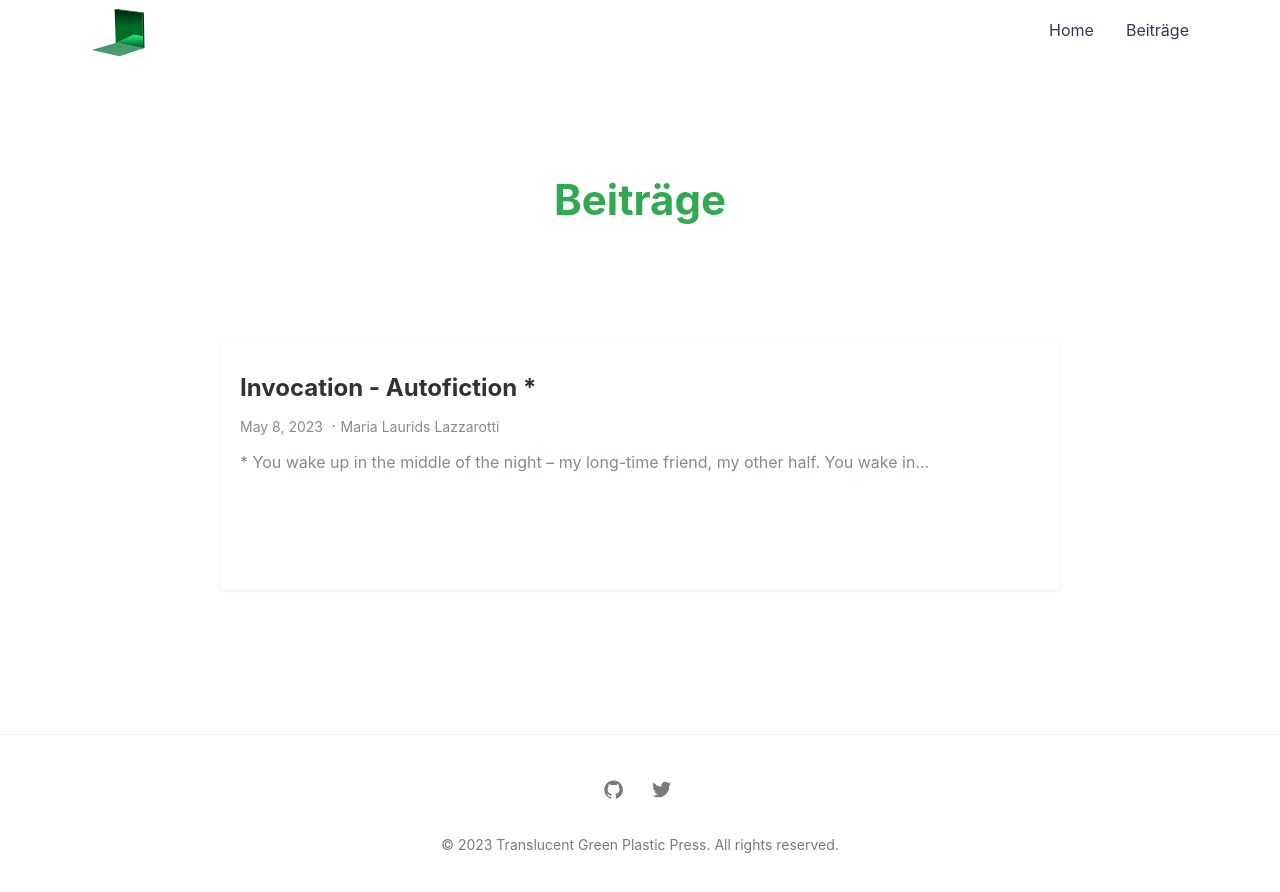
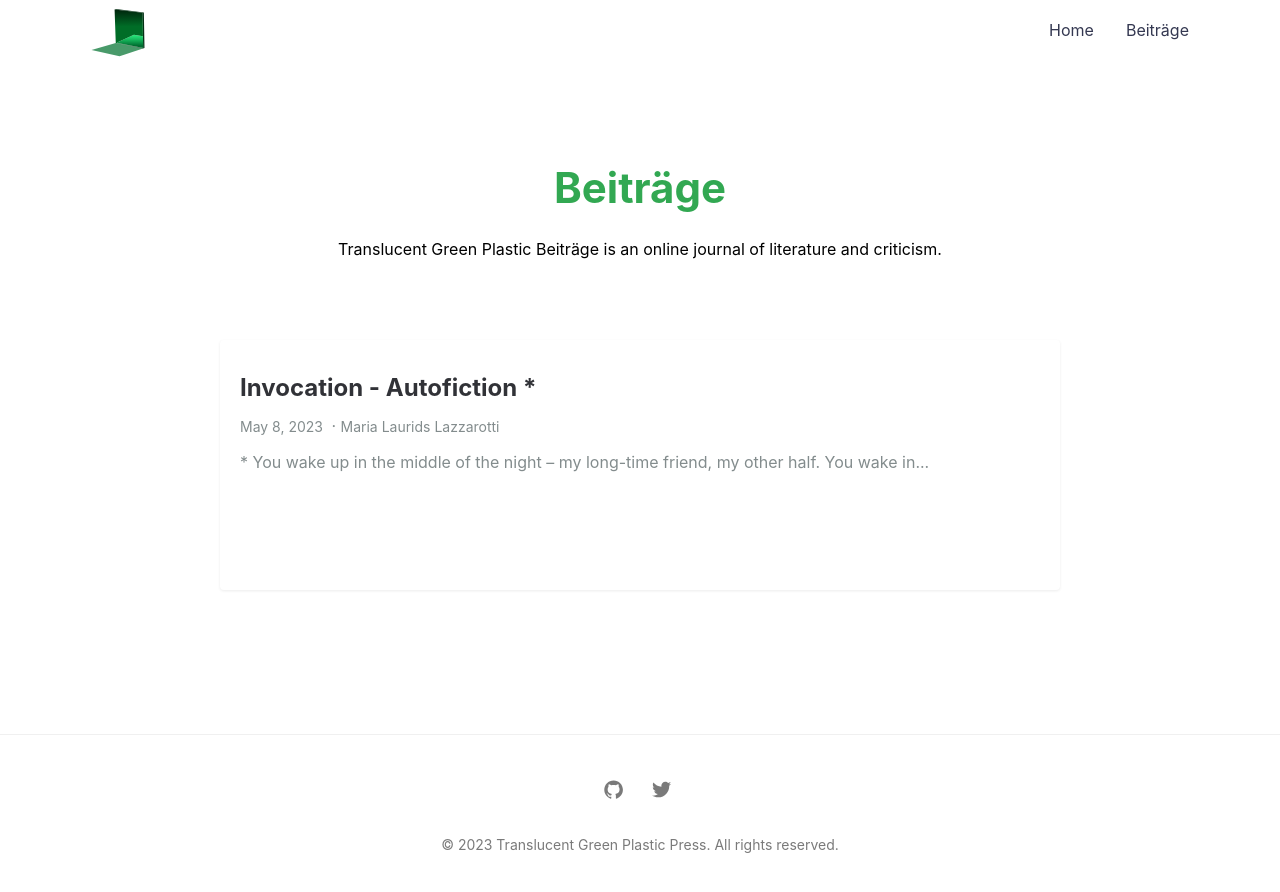
Before and after one commit to sreyfe/translucent_green_plastic_press, a Jekyll site: the page built from beitraege.md, in a window 1280 px wide. Shown: the top 892 px of the page. Built offline with Jekyll 4.4.1, drawn with Linux system fonts in a browser that asks for light colours.

Commit message:
Maria bio, paratext.

```diff
--- a/_config.yml
+++ b/_config.yml
@@ -71,4 +71,4 @@ authors:
     orcid:
     twitter:
     github: asdasd
-    description: maria maria maris
+    description: Maria (they/them) is a student in comparative literature in Berlin, an italian in exile, and God's favourite little soldier.
--- a/_layouts/blog_page.html
+++ b/_layouts/blog_page.html
@@ -22,6 +22,7 @@ layout: compress
     <div class="hero--small">
       <div class="hero__wrap">
         <h1 class="hero__title">{{ page.title }}</h1>
+        Translucent Green Plastic Beiträge is an online journal of literature and criticism.
       </div>
     </div>
     <main class="site__content">
```
